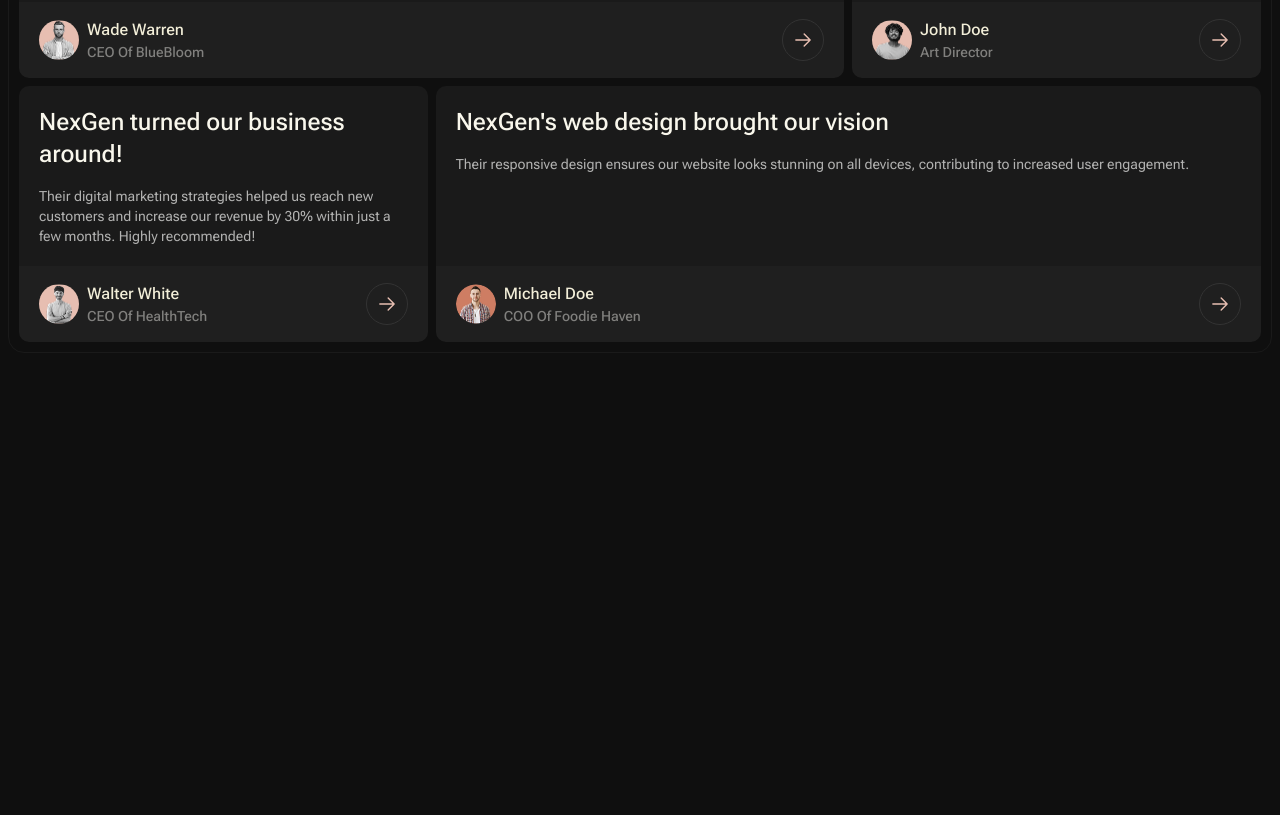
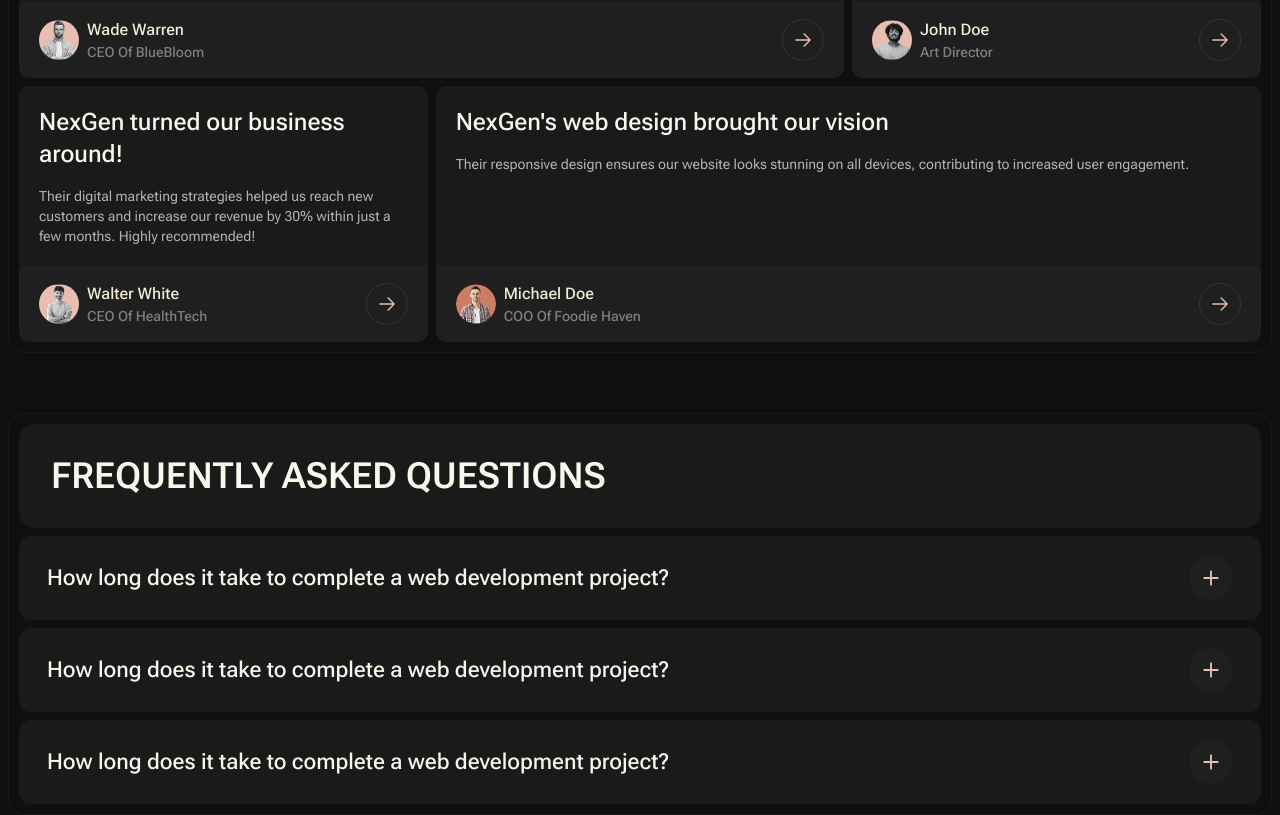
Before and after one commit to iabdwahab/nexgen-agency, a React (Vite) app: page / in a window 1280 px wide. Shown: the part 3208-4023 px from the top of the page. Before the commit the page ends 3561 px from the top, so only its background shows below. Built offline with nearby package versions, Linux system fonts and the light colour scheme.

Commit message:
(faqs): Creating Accordions.

```diff
--- /dev/null
+++ b/src/components/faqs/Accordion.tsx
@@ -0,0 +1,28 @@
+import { useRef, useState } from "react";
+import plusIcon from "/icons/plus-icon.svg";
+
+function Accordion() {
+  const [isOpen, setIsOpen] = useState(false);
+  const contentRef = useRef<HTMLDivElement>(null);
+
+  function toggleAccordion() {
+    setIsOpen((prev) => !prev);
+  }
+
+  return (
+    <div className="bg-dark-10 rounded-xl px-7">
+      <button onClick={toggleAccordion} className="flex w-full items-center justify-between py-5">
+        <h3 className="text-orange-95 text-lg text-[22px] font-medium">How long does it take to complete a web development project?</h3>
+        <span className="bg-dark-12 border-dark-20 rounded-full p-2.5">
+          <img src={plusIcon} alt="Icon" className={`${isOpen ? "rotate-45" : ""} h-5 w-5 duration-350 lg:h-6 lg:w-6`} />
+        </span>
+      </button>
+
+      <div ref={contentRef} className={`max-h-0 overflow-hidden duration-350`} style={{ maxHeight: isOpen ? contentRef.current?.scrollHeight + "px" : "0" }}>
+        <hr className={`${isOpen ? "w-full" : "w-0"} bg-dark-20 mx-auto h-[1px] border-none duration-350`} />
+        <h4 className="py-4">The timeline varies depending on the project's complexity and requirements. Our team strives to deliver projects on time while maintaining the highest quality standards.</h4>
+      </div>
+    </div>
+  );
+}
+export default Accordion;
--- /dev/null
+++ b/src/components/faqs/Index.tsx
@@ -0,0 +1,22 @@
+import SectionHeading from "../global/SectionHeading";
+import Accordion from "./Accordion";
+
+function FAQs() {
+  return (
+    <section className="mt-section-margin">
+      <div className="container">
+        <div className="section-container">
+          <SectionHeading>Frequently Asked Questions</SectionHeading>
+          <div className="mt-2">
+            <div className="grid gap-2">
+              <Accordion />
+              <Accordion />
+              <Accordion />
+            </div>
+          </div>
+        </div>
+      </div>
+    </section>
+  );
+}
+export default FAQs;
--- a/src/layouts/MainLayout.tsx
+++ b/src/layouts/MainLayout.tsx
@@ -1,6 +1,7 @@
 import { Outlet } from "react-router-dom";
 import Header from "../components/header/Index";
 import Testimonials from "../components/testimonials/Index";
+import FAQs from "../components/faqs/Index";
 
 function MainLayout() {
   return (
@@ -8,6 +9,7 @@
       <Header />
       <Outlet />
       <Testimonials />
+      <FAQs />
     </>
   );
 }
```
Also changed, not shown: public/icons/plus-icon.svg (added).
